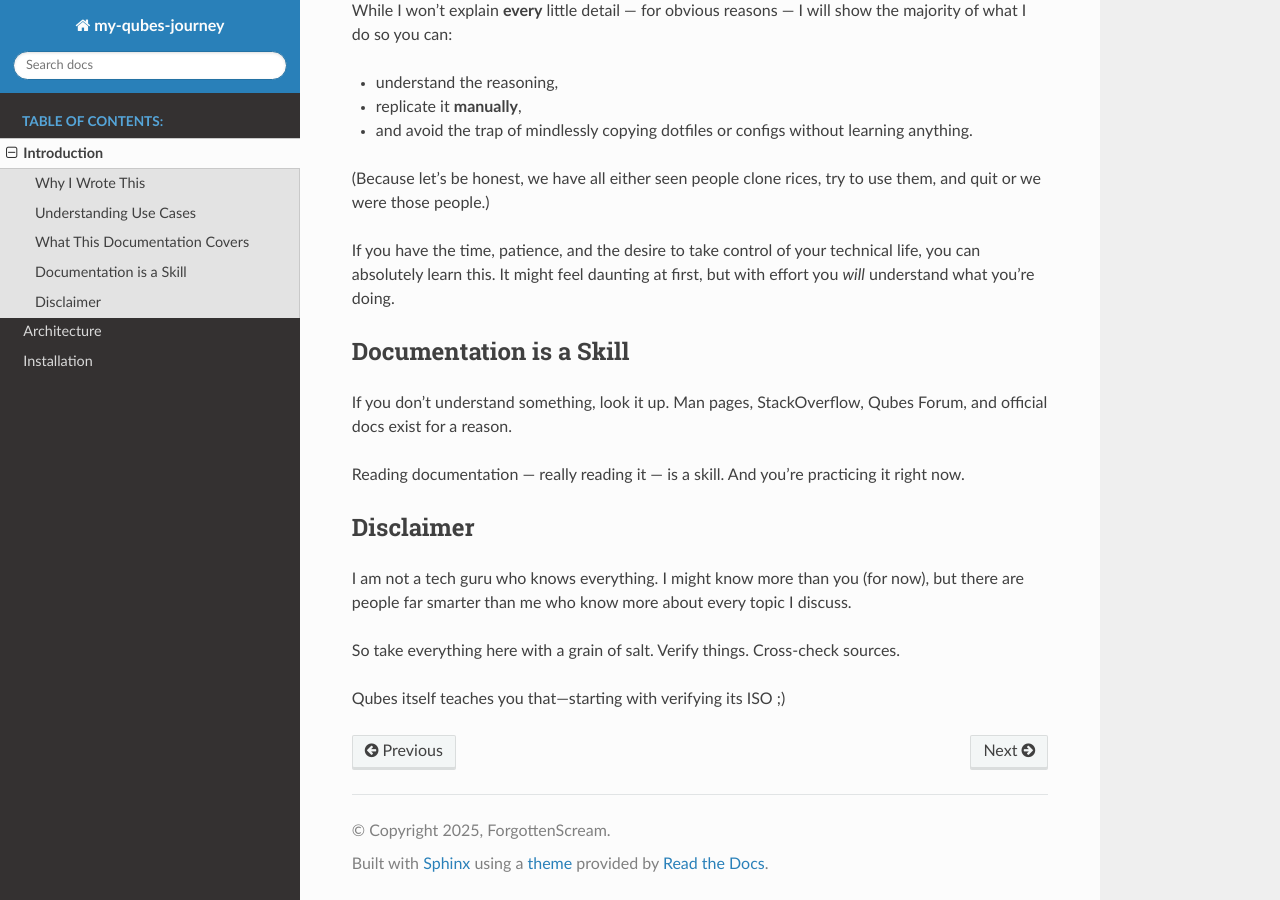
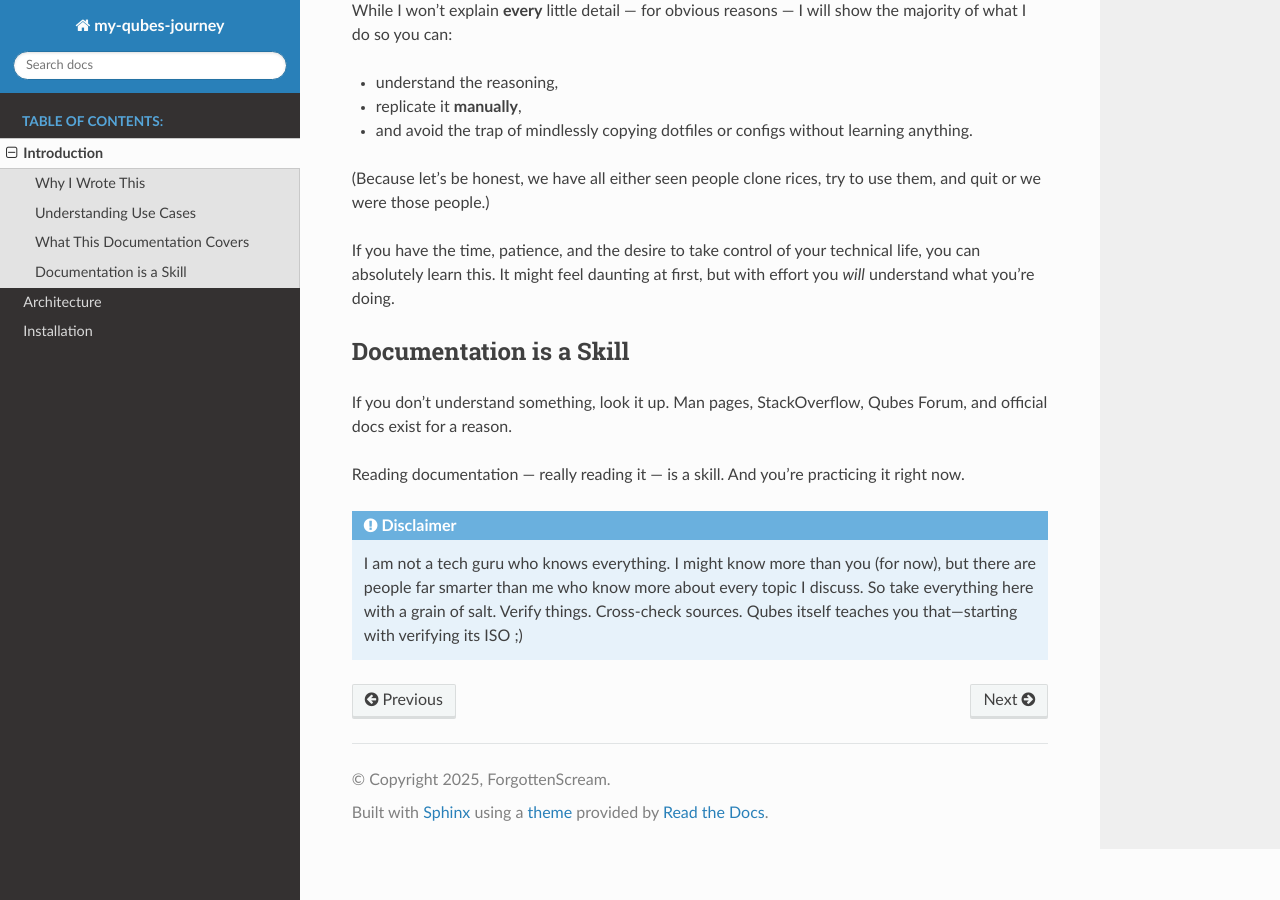
Before and after one commit to ForgottenScream/my-qubes-journey, a Sphinx documentation site: the page built from docs/source/intro.rst, in a window 1280 px wide and 900 px high, scrolled down 1433 px. Built offline with Sphinx 7.4.7 and the Read the Docs theme 3.1.0, drawn with Linux system fonts in a browser that asks for light colours; some of the changed lines change nothing that is shown.

Commit message:
small update

```diff
--- a/docs/source/intro.rst
+++ b/docs/source/intro.rst
@@ -69,13 +69,10 @@ Man pages, StackOverflow, Qubes Forum, and official docs exist for a reason.
 Reading documentation — really reading it — is a skill.
 And you’re practicing it right now.
 
-Disclaimer
-----------
+.. admonition:: Disclaimer
 
-I am not a tech guru who knows everything. I might know more than you (for now), but there are people far smarter than me who know more about every topic I discuss.
-
-So take everything here with a grain of salt.
-Verify things.
-Cross-check sources.
-
-Qubes itself teaches you that—starting with verifying its ISO ;)
+    I am not a tech guru who knows everything. I might know more than you (for now), but there are people far smarter than me who know more about every topic I discuss.
+    So take everything here with a grain of salt.
+    Verify things.
+    Cross-check sources.
+    Qubes itself teaches you that—starting with verifying its ISO ;)
```
